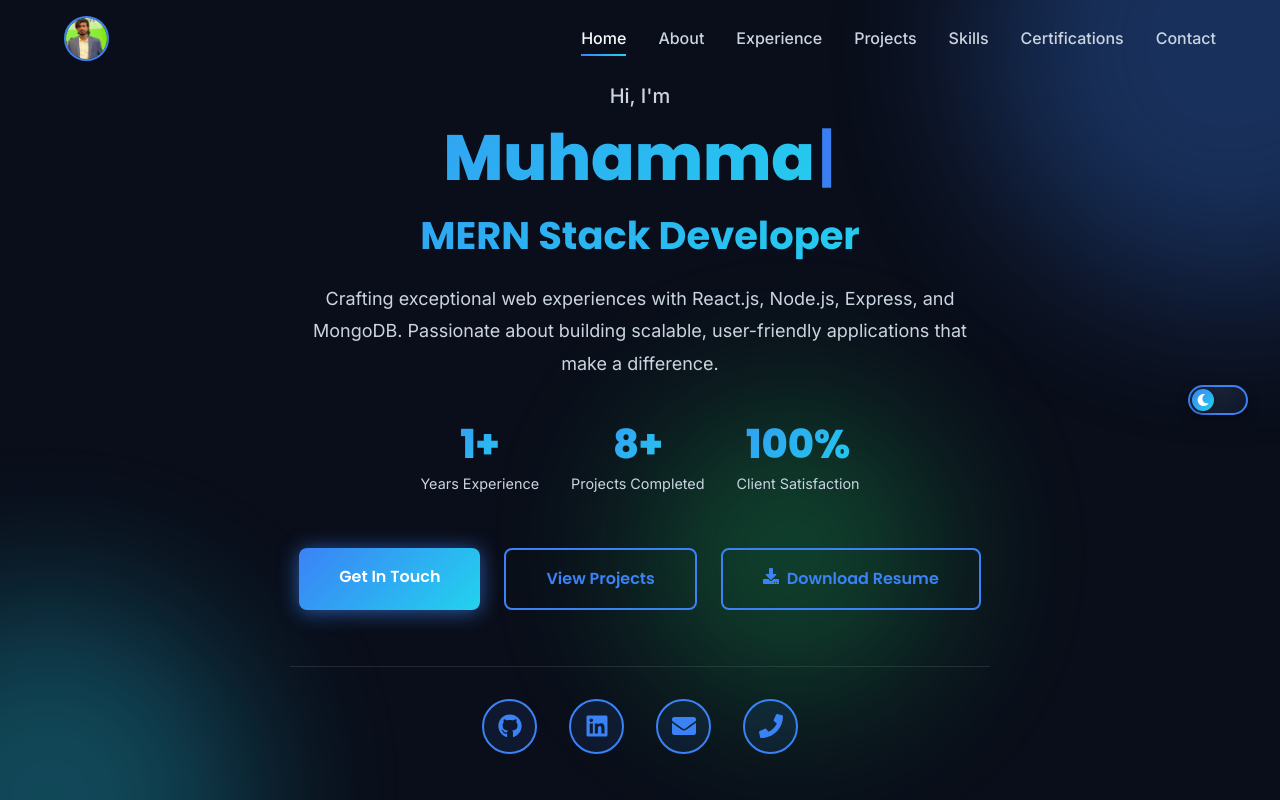
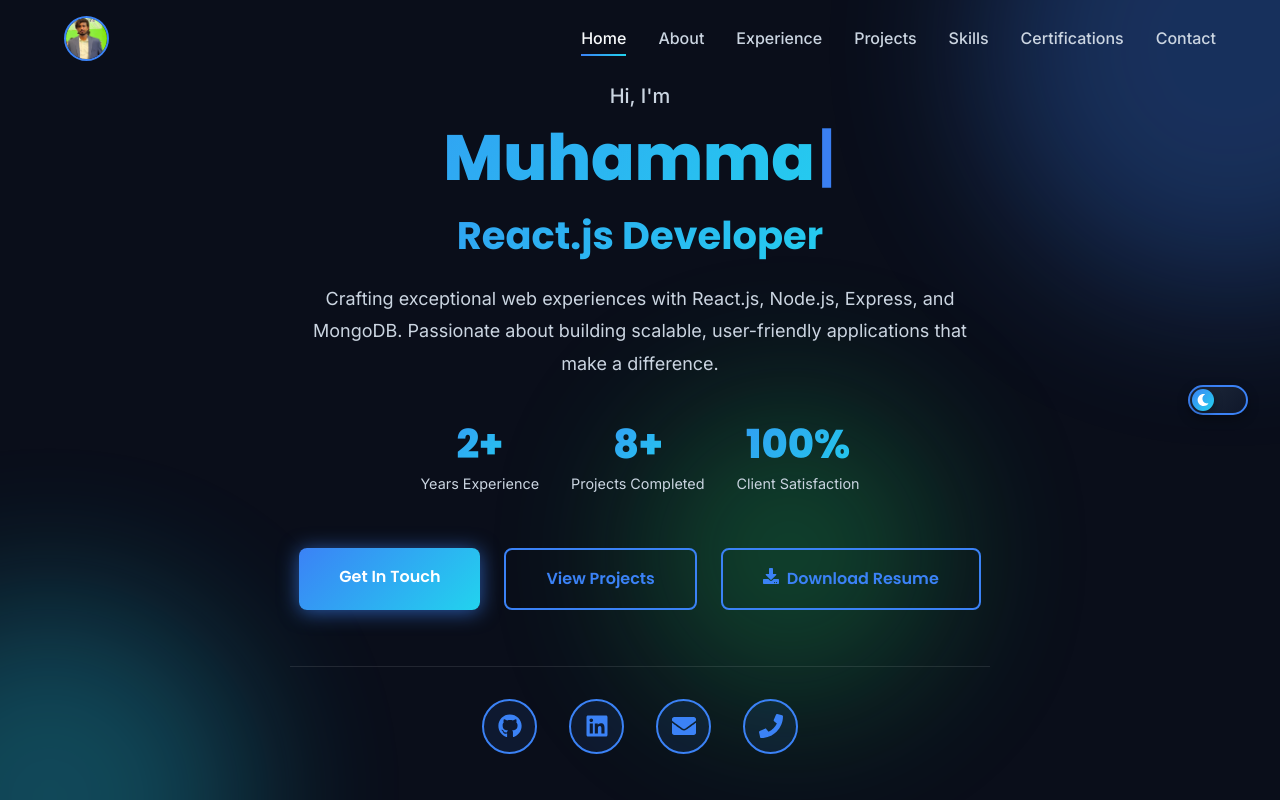
Before and after one commit to AsifKhan7852/myportfolio, a React (Create React App) app: page / in a window 1280 px wide. Shown: the top 800 px of the page. Built offline with nearby package versions, Linux system fonts and the light colour scheme; the HTML template or start-up script is replaced by a standard one.

Commit message:
Update to make it react js portfolio

```diff
--- a/src/components/About/About.js
+++ b/src/components/About/About.js
@@ -13,7 +13,7 @@ const About = () => {
                 <div className="about-content">
                     <div className="about-text">
                         <p className="about-intro">
-                            I'm a passionate <span className="gradient-text">MERN Stack Developer</span> with over 1 years of experience
+                            I'm a passionate <span className="gradient-text">React.js Developer</span> with over 2 years of experience
                             building modern, scalable web applications. I specialize in creating exceptional digital experiences
                             that combine beautiful design with powerful functionality.
                         </p>
--- a/src/components/Certifications/Certifications.js
+++ b/src/components/Certifications/Certifications.js
@@ -15,7 +15,7 @@ const Certifications = () => {
 
     const achievements = [
         'Completed Bachelor of Science in Software Engineering',
-        '1+ Years of Professional MERN Stack Development',
+        '2+ Years of Professional React.js Development',
         'Successfully delivered 8+ production-ready projects',
         'Expertise in real-time applications and payment integrations'
     ];
--- a/src/components/Hero/Hero.js
+++ b/src/components/Hero/Hero.js
@@ -13,7 +13,7 @@ const Hero = () => {
 
     const fullName = "Muhammad Asif Khan";
     const stats = [
-        { value: "1+", label: "Years Experience" },
+        { value: "2+", label: "Years Experience" },
         { value: "8+", label: "Projects Completed" },
         { value: "100%", label: "Client Satisfaction" }
     ];
@@ -75,7 +75,7 @@ const Hero = () => {
                             <span className="cursor">|</span>
                         </h1>
                         <h2 className="hero-title">
-                            <span className="gradient-text">MERN Stack Developer</span>
+                            <span className="gradient-text">React.js Developer</span>
                         </h2>
                         <p className="hero-description">
                             Crafting exceptional web experiences with React.js, Node.js, Express, and MongoDB.
--- a/src/components/Projects/Projects.js
+++ b/src/components/Projects/Projects.js
@@ -11,7 +11,7 @@ const Projects = () => {
         {
             id: 1,
             title: 'Researchpal.co',
-            category: 'MERN Stack',
+            category: 'React.js',
             description: 'Comprehensive research platform with real-time collaboration, AI-powered features, and document management.',
             features: [
                 'Real-time project sharing via WebSockets',
@@ -21,13 +21,13 @@ const Projects = () => {
                 'Citation management (APA, MLA)',
                 'AI text generation & paraphrasing'
             ],
-            tags: ['React', 'Node.js', 'MongoDB', 'WebSocket', 'Stripe', 'AI'],
+            tags: ['React', 'Material UI', 'Redux', 'Bootstrap', 'WebSocket', 'AI'],
             link: 'https://researchpal.co'
         },
         {
             id: 2,
             title: 'ManageKaro.org',
-            category: 'MERN Stack',
+            category: 'React.js',
             description: 'Complete business management platform for SMEs with invoicing, inventory, and POS features.',
             features: [
                 'Invoicing and billing solutions',
@@ -37,13 +37,13 @@ const Projects = () => {
                 'Cloud-based architecture',
                 'User-friendly dashboard'
             ],
-            tags: ['React', 'Node.js', 'Express', 'MongoDB', 'Dashboard'],
+            tags: ['React', 'Redux', 'Tailwind CSS', 'Bootstrap', 'Dashboard'],
             link: 'https://managekaro.org'
         },
         {
             id: 3,
             title: 'DataLumio.co',
-            category: 'MERN Stack',
+            category: 'React.js',
             description: 'Data analytics platform with advanced data cleaning, analysis, and visualization capabilities.',
             features: [
                 'Data analysis tools',
@@ -53,7 +53,7 @@ const Projects = () => {
                 'SEO optimization',
                 'Google Analytics integration'
             ],
-            tags: ['React', 'Node.js', 'Data Analytics', 'Charts', 'SEO'],
+            tags: ['React', 'Material UI', 'Redux', 'Data Analytics', 'Charts'],
             link: 'https://datalumio.co'
         },
         {
@@ -69,13 +69,13 @@ const Projects = () => {
                 'News API integration (BBC, CNN, Gulf)',
                 'Automated content creation'
             ],
-            tags: ['React', 'AI', 'Video Generation', 'News API'],
+            tags: ['React', 'Bootstrap', 'AI', 'Video Generation', 'News API'],
             link: 'https://a47.news'
         },
         {
             id: 5,
             title: 'RoyCat.lol',
-            category: 'MERN Stack',
+            category: 'React.js',
             description: 'Cryptocurrency liquid staking platform with real-time rewards and token management.',
             features: [
                 'Token staking functionality',
@@ -85,13 +85,13 @@ const Projects = () => {
                 'User-friendly interface',
                 'Secure transactions'
             ],
-            tags: ['React', 'Node.js', 'Blockchain', 'Web3', 'Crypto'],
+            tags: ['React', 'Redux', 'Tailwind CSS', 'Blockchain', 'Web3'],
             link: 'https://roycat.lol'
         },
         {
             id: 6,
             title: 'Tamatomos',
-            category: 'React.js',
+            category: 'MERN Stack',
             description: 'Gamified platform with referral system, inventory management, and blockchain integration.',
             features: [
                 'Referral system',
@@ -101,7 +101,7 @@ const Projects = () => {
                 'Airdrop and missions',
                 'MetaMask integration'
             ],
-            tags: ['React', 'Web3', 'MetaMask', 'Gaming', 'Twitter API'],
+            tags: ['React', 'Node.js', 'Express', 'MongoDB', 'Web3', 'MetaMask'],
         },
         {
             id: 7,
@@ -115,7 +115,7 @@ const Projects = () => {
                 'Real-time gameplay',
                 'User authentication'
             ],
-            tags: ['React', 'Gaming', 'API', 'Responsive'],
+            tags: ['React', 'Material UI', 'Gaming', 'API', 'Responsive'],
         },
         {
             id: 8,
@@ -130,7 +130,7 @@ const Projects = () => {
                 'Revenue tracking',
                 'Booking management'
             ],
-            tags: ['React', 'Node.js', 'MongoDB', 'Payment', 'Booking'],
+            tags: ['React', 'Node.js', 'Express', 'MongoDB', 'Payment'],
         }
     ];
 
--- a/src/components/Skills/Skills.js
+++ b/src/components/Skills/Skills.js
@@ -24,7 +24,7 @@ const Skills = () => {
                 { name: 'CSS', icon: <FaCss3Alt />, level: 90 },
                 { name: 'Bootstrap', icon: <FaBootstrap />, level: 85 },
                 { name: 'Tailwind CSS', icon: <SiTailwindcss />, level: 85 },
-                { name: 'Material-UI', icon: <SiMui />, level: 80 },
+                { name: 'Material UI (MUI)', icon: <SiMui />, level: 80 },
             ]
         },
         {
```
